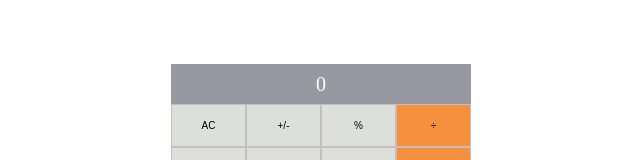
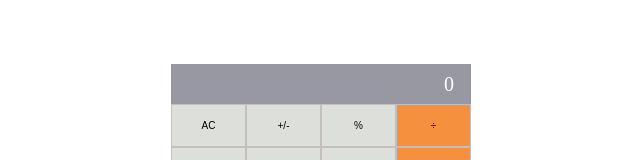
Before and after one commit to MudasirSherwani/math-magicians-react, a React (Create React App) app: page / in a window 1280 px wide. Shown: the top 160 px of the page, without its empty margins (319-959 px from the left). Built offline with nearby package versions, Linux system fonts and the light colour scheme.

Commit message:
Install Big.js

```diff
--- a/package.json
+++ b/package.json
@@ -6,6 +6,7 @@
     "@testing-library/jest-dom": "^5.16.5",
     "@testing-library/react": "^13.4.0",
     "@testing-library/user-event": "^13.5.0",
+    "big.js": "^6.2.1",
     "react": "^18.2.0",
     "react-dom": "^18.2.0",
     "react-scripts": "5.0.1",
--- a/src/component/Calculator.css
+++ b/src/component/Calculator.css
@@ -18,7 +18,7 @@
   height: 40px;
   display: flex;
   flex-direction: row;
-  justify-content: center;
+  justify-content: right;
   align-items: center;
   background-color: #9798a1;
   color: #fff;
--- a/src/logic/calculate.js
+++ b/src/logic/calculate.js
@@ -3,20 +3,10 @@ import operate from './operate';
 function isNumber(item) {
   return !!item.match(/[0-9]+/);
 }
-
-/**
- * Given a button name and a calculator data object, return an updated
- * calculator data object.
- *
- * Calculator data object contains:
- *   total:s      the running total
- *   next:String       the next number to be operated on with the total
- *   operation:String  +, -, etc.
- */
 export default function calculate(obj, buttonName) {
   if (buttonName === 'AC') {
     return {
-      total: null,
+      total: 0,
       next: null,
       operation: null,
     };
@@ -26,14 +16,14 @@ export default function calculate(obj, buttonName) {
     if (buttonName === '0' && obj.next === '0') {
       return {};
     }
-    // If there is an operation, update next
+
     if (obj.operation) {
       if (obj.next && obj.next !== '0') {
         return { ...obj, next: obj.next + buttonName };
       }
       return { ...obj, next: buttonName };
     }
-    // If there is no operation, update next and clear the value
+
     if (obj.next && obj.next !== '0') {
       return {
         next: obj.next + buttonName,
@@ -73,7 +63,6 @@ export default function calculate(obj, buttonName) {
         operation: null,
       };
     }
-    // '=' with no operation, nothing to do
     return {};
   }
 
@@ -87,20 +76,10 @@ export default function calculate(obj, buttonName) {
     return {};
   }
 
-  // Button must be an operation
-
-  // When the user presses an operation button without having entered
-  // a number first, do nothing.
-  // if (!obj.next && !obj.total) {
-  //   return {};
-  // }
-
-  // User pressed an operation after pressing '='
   if (!obj.next && obj.total && !obj.operation) {
     return { ...obj, operation: buttonName };
   }
 
-  // User pressed an operation button and there is an existing operation
   if (obj.operation) {
     if (obj.total && !obj.next) {
       return { ...obj, operation: buttonName };
@@ -117,14 +96,10 @@ export default function calculate(obj, buttonName) {
     };
   }
 
-  // no operation yet, but the user typed one
-
-  // The user hasn't typed a number yet, just save the operation
   if (!obj.next) {
     return { operation: buttonName };
   }
 
-  // save the operation and shift 'next' into 'total'
   return {
     total: obj.next,
     next: null,
```
Also changed, not shown: 1 other file (tests, documents, lock files or other folders).
